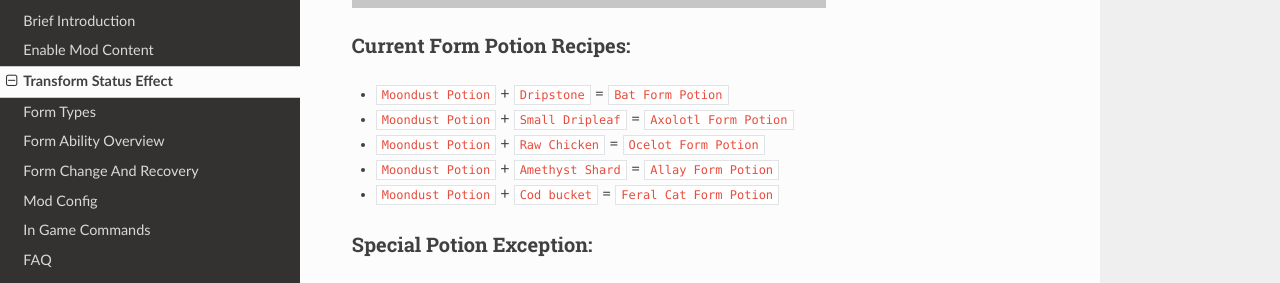
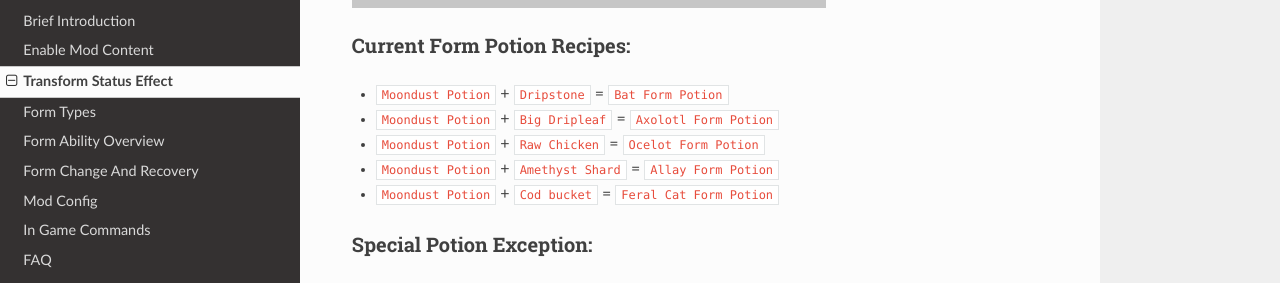
Before and after one commit to onixary/ssc_wiki_en, an MkDocs documentation site: the page built from docs/mod_content/transform_status_effect.md, in a window 1280 px wide and 900 px high, scrolled down 2085 px. Shown: the part 246-529 px from the top of the window. Built offline with MkDocs 1.6.1, drawn with Linux system fonts in a browser that asks for light colours; nearby versions of some CDN libraries.

Commit message:
Update transform_status_effect.md

```diff
--- a/docs/mod_content/transform_status_effect.md
+++ b/docs/mod_content/transform_status_effect.md
@@ -45,7 +45,7 @@
 
 ### Current Form Potion Recipes:
 - `Moondust Potion` + `Dripstone` = `Bat Form Potion`
-- `Moondust Potion` + `Small Dripleaf` = `Axolotl Form Potion`
+- `Moondust Potion` + `Big Dripleaf` = `Axolotl Form Potion`
 - `Moondust Potion` + `Raw Chicken` = `Ocelot Form Potion`
 - `Moondust Potion` + `Amethyst Shard` = `Allay Form Potion`
 - `Moondust Potion` + `Cod bucket` = `Feral Cat Form Potion`
```
